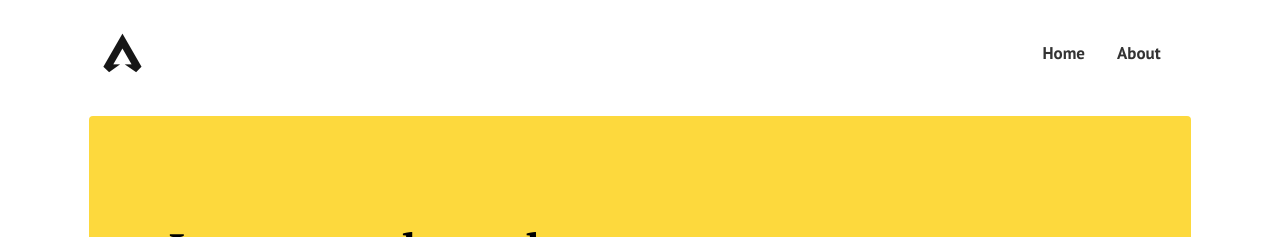
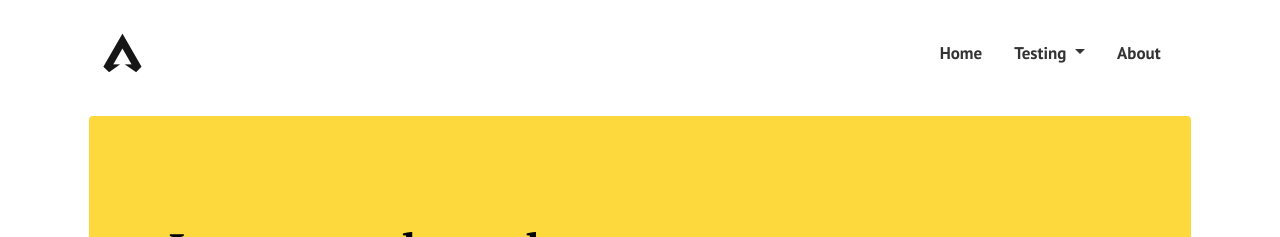
Before and after one commit to ltphuong/ltphuong.github.io, a Jekyll site: the page built from index.html, in a window 1280 px wide. Shown: the top 237 px of the page. Built offline with Jekyll 4.4.1, drawn with Linux system fonts in a browser that asks for light colours; the list of posts is cut into pages by our own code; comment, search, counter and statistics services are not loaded.

Commit message:
Add submenu

```diff
--- a/_layouts/default.html
+++ b/_layouts/default.html
@@ -55,9 +55,22 @@ gtag('config', '{{site.ganalytics}}');
           <div class="collapse navbar-collapse" id="navbarResponsive">
 			  <ul class="navbar-nav ml-auto font-weight-bold d-flex align-items-center">
 				{% for item in site.data.menus.topmenu %}
+				  {% if item.subitems %}
+					<li class="nav-item dropdown">
+					  <a class="nav-link dropdown-toggle px-3" href="#" id="navbarDropdown{{ forloop.index }}" role="button" data-toggle="dropdown" aria-haspopup="true" aria-expanded="false">
+						{{ item.title }}
+					  </a>
+					  <div class="dropdown-menu" aria-labelledby="navbarDropdown{{ forloop.index }}">
+						{% for sub in item.subitems %}
+						  <a class="dropdown-item" href="{% unless sub.external %}{{ site.baseurl }}/{% endunless %}{{ sub.url }}">{{ sub.title }}</a>
+						{% endfor %}
+					  </div>
+					</li>
+				  {% else %}
 					<li class="nav-item">
-                <a class="nav-link px-3 {% if item.class %}{{item.class}}{% endif %}" href="{% unless item.external %}{{site.baseurl}}/{% endunless %}{{item.url}}" alt="{{item.title}}">{{item.title}}</a>
+					  <a class="nav-link px-3 {% if item.class %}{{ item.class }}{% endif %}" href="{% unless item.external %}{{ site.baseurl }}/{% endunless %}{{ item.url }}" alt="{{ item.title }}">{{ item.title }}</a>
 					</li>
+				  {% endif %}
 				{% endfor %}
 			  </ul>
 			</div>
```
Also changed, not shown: _data/menus.yml (+8 -0 lines). Lines whose indentation alone changed are shown as unchanged.
